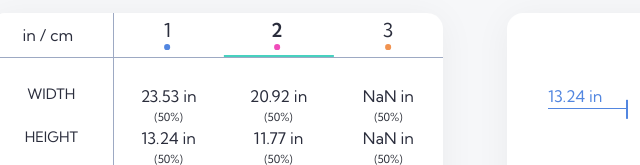
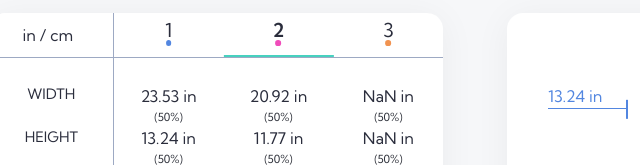
Before and after one commit to hubertrh/screen-compare-vanilla, a plain HTML site: page index.html in a window 1280 px wide. Shown: the part 370-535 px from the top of the page, 74-714 px from the left. Drawn offline with Linux system fonts and the light colour scheme.

Commit message:
Change ref screen buttons styling

```diff
--- a/scss/components/_screen-details.scss
+++ b/scss/components/_screen-details.scss
@@ -45,11 +45,14 @@
       background: transparent;
       color: var(--color-900);
       font-size: 1.2rem;
+      cursor: pointer;
+      width: 100%;
+      height: 100%;
 
       &::before {
         content: "";
         position: absolute;
-        bottom: -15%;
+        bottom: 5%;
         left: 50%;
         translate: -50%;
         width: 0.3em;
```
Also changed, not shown: main.css, main.min.css, 1 other file.
